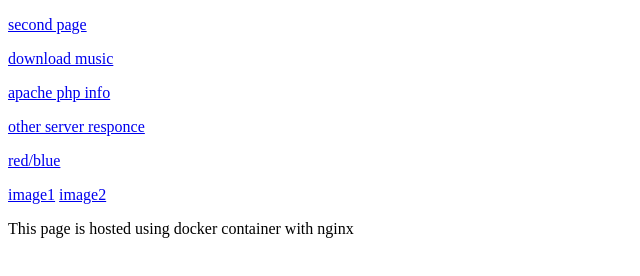
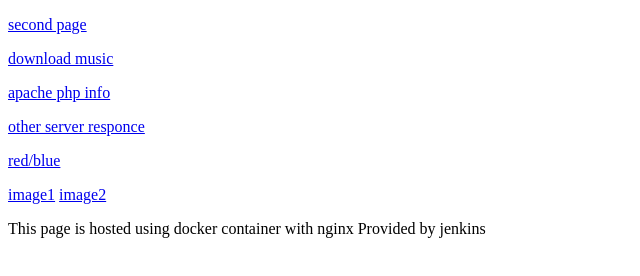
Before and after one commit to sklknn/task15, a plain HTML site: page nginx/ngxhtml/index.html in a window 1280 px wide. Shown: the whole page, without its empty margins (0-640 px from the left). Drawn offline with Linux system fonts and the light colour scheme.

Commit message:
autodelete old containers

```diff
--- a/nginx/ngxhtml/index.html
+++ b/nginx/ngxhtml/index.html
@@ -13,5 +13,7 @@
 
     This page is hosted using docker container with nginx
 
+    Provided by jenkins
+
 </body>
 </html>
```
Also changed, not shown: 1 other file.
